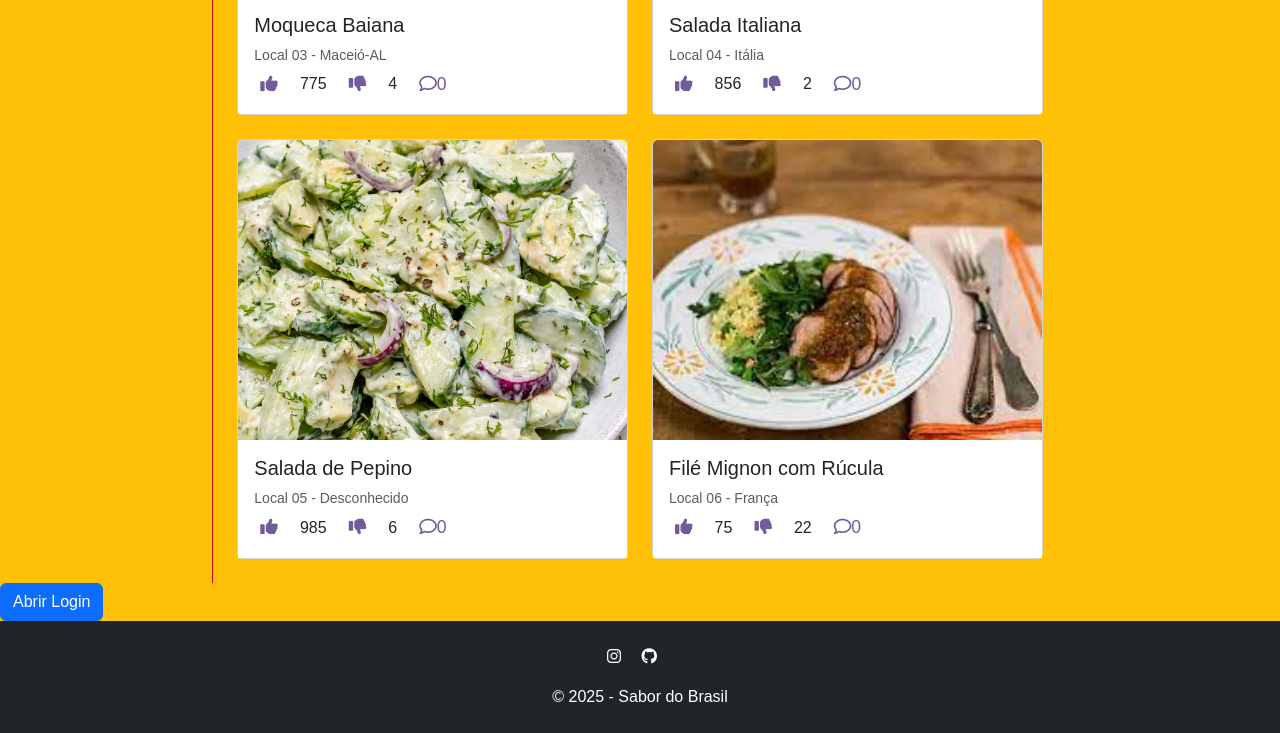
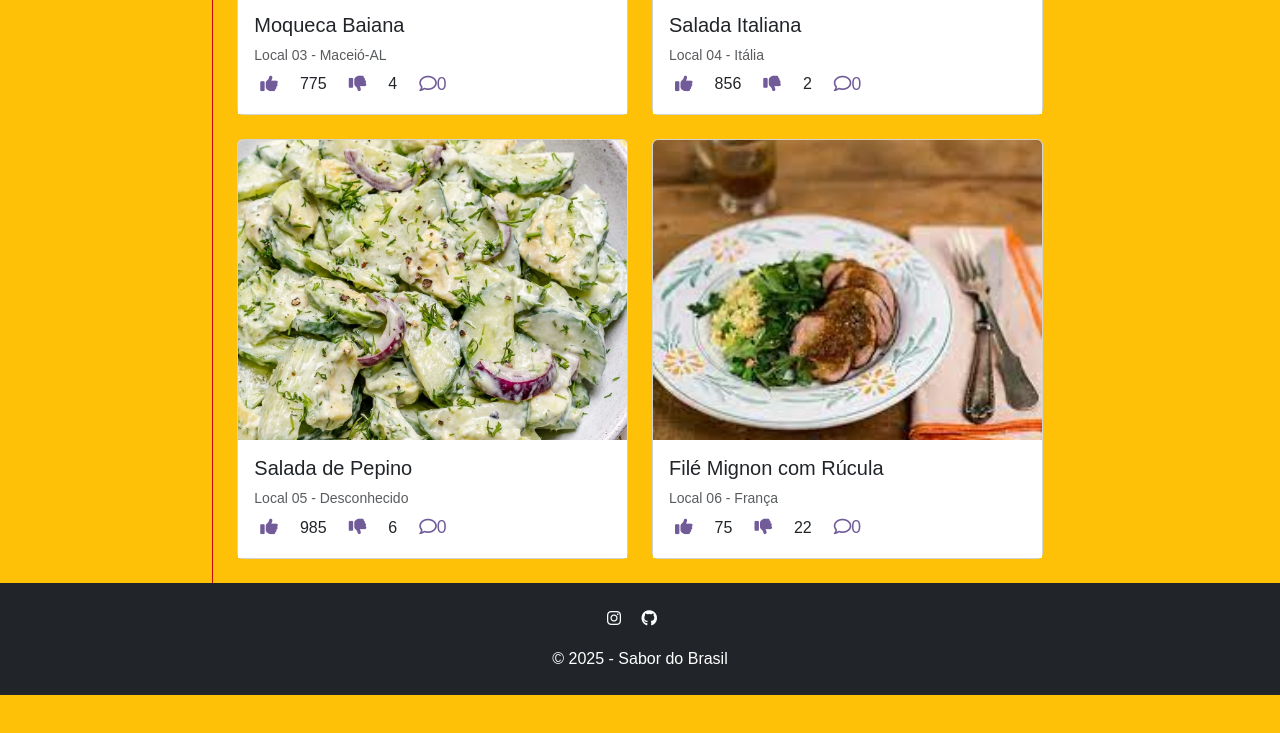
Before and after one commit to vitoriacandido/AtividadeAvaliativa22-03, a plain HTML site: page wwwroot/index.html in a window 1280 px wide. Shown: the part 885-1618 px from the top of the page. After the commit the page ends 1580 px from the top, so only its background shows below. Drawn offline with nearby package versions, Linux system fonts and the light colour scheme.

Commit message:
login acesso a usuarios

```diff
--- a/wwwroot/index.html
+++ b/wwwroot/index.html
@@ -149,9 +149,7 @@
 
   <!-- Modal Login -->
   <!-- Botão para abrir o modal -->
-<button type="button" class="btn btn-primary" data-bs-toggle="modal" data-bs-target="#loginModal">
-  Abrir Login
-</button>
+
 
 <!-- Modal -->
 <div class="modal fade" id="loginModal" tabindex="-1" aria-labelledby="loginModalLabel" aria-hidden="true">
```
